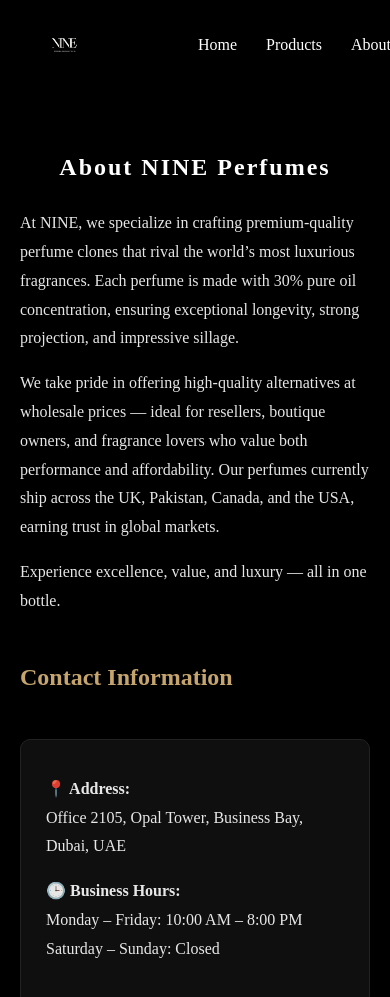
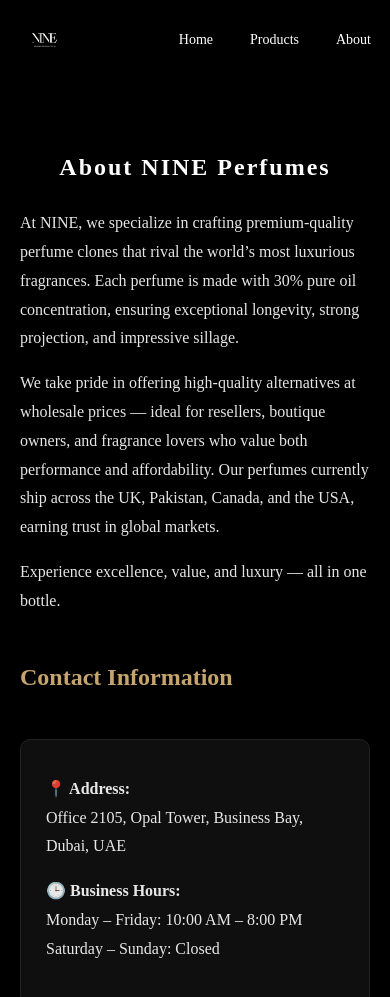
Before and after one commit to FatimaPeerani/nine-perfumes, a plain HTML site: page nine_about.html in a window 390 px wide. Shown: the top 997 px of the page. Drawn offline with Linux system fonts and the light colour scheme.

Commit message:
Update nine_about.html

```diff
--- a/nine_about.html
+++ b/nine_about.html
@@ -43,6 +43,24 @@
       font-size: 16px;
       transition: 0.3s;
     }
+    @media (max-width: 768px) {
+  header {
+    padding: 15px 20px;
+  }
+
+  nav {
+    display: flex;
+    gap: 12px;
+    flex-wrap: wrap;
+    justify-content: center;
+  }
+
+  nav a {
+    font-size: 14px;
+    width: auto;
+  }
+}
+
 
     nav a:hover {
       color: var(--accent);
```
